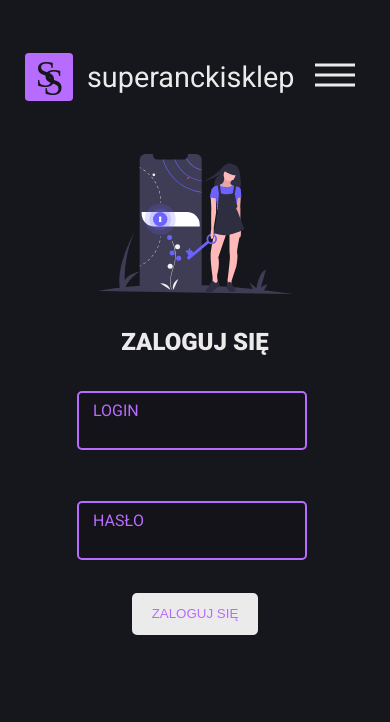
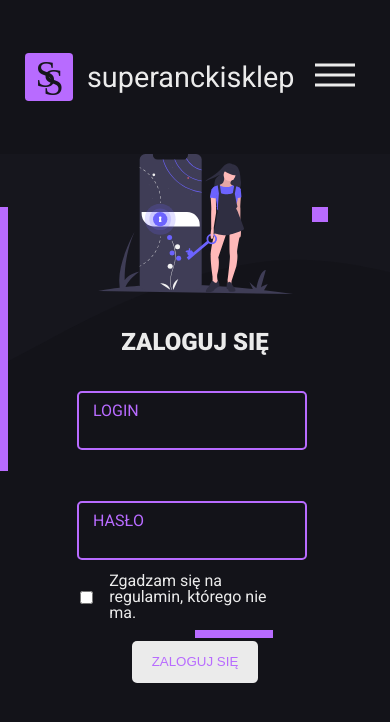
Before and after one commit to s0rus/superancki-sklep, a PHP site: page /login.php in a window 390 px wide. Shown: the top 722 px of the page. Run offline with PHP 8.4, Linux system fonts and the light colour scheme; style sheets or scripts are compiled from the project's sources.

Commit message:
completed front-end of login page 🗝

```diff
--- a/public/login.php
+++ b/public/login.php
@@ -14,14 +14,12 @@
     <title>superanckisklep - logowanie</title>
     <link href="https://fonts.googleapis.com/css2?family=Roboto:wght@100;400;900&display=swap" rel="stylesheet">
     <link rel="icon" href="../src/svgs/ss-logo.svg">
-    <link rel="stylesheet" href="../src/styles/index.css">
-    <link rel="stylesheet" href="../src/styles/index-mobile.css">
     <link rel="stylesheet" href="../src/styles/global-styles.css">
     <link rel="stylesheet" href="../src/styles/login-styles.css">
 
 </head>
 
-<body>
+<body style="background-color: #131319">
     <?php require_once '../src/components/navbar.php' ?>
     <div class="wrapper">
         <article class="login-article">
@@ -36,6 +34,10 @@
                     <label class="password-label" for="password">HASŁO</label><br>
                     <input type="password" name="password" id="password">
                 </div>
+                <div class="terms">
+                    <input type="checkbox" name="terms" id="terms">
+                    <p>Zgadzam się na regulamin, którego nie ma.</p>
+                </div>
                 <button class="button-link login-button"><span>ZALOGUJ SIĘ</span></button>
             </form>
         </article>
--- a/src/components/index-articles.php
+++ b/src/components/index-articles.php
@@ -31,7 +31,7 @@
             <br>
             <p>Jeśli będziesz miał jakieś pytania, chętnie na nie odpowiemy!</p>
             <br>
-            <a href="login.html"><button class="button-link"><span>ZALOGUJ SIĘ</span></button></a>
+            <a href="login.php"><button class="button-link"><span>ZALOGUJ SIĘ</span></button></a>
         </section>
     </article>
     <article class="projects-article">
@@ -42,7 +42,7 @@
             <h1>Nasza biblioteka projektów jest naprawdę wielka!</h1>
             <br>
             <p class="styled-p">To tylko wycinek naszych możliwości.</p>
-            <a href="sklep.html"><button class="button-link"><span>SPRAWDŹ</span></button></a>
+            <a href="sklep.php"><button class="button-link"><span>SPRAWDŹ</span></button></a>
         </section>
     </article>
     <article class="quotes-article">
--- a/src/components/navbar.php
+++ b/src/components/navbar.php
@@ -1,6 +1,6 @@
 <header class="main-header">
     <section class="logo">
-        <a href="index.html"><img class="logo-svg" src="../src/svgs/ss-logo.svg" alt="superanckisklep"></a>
+        <a href="index.php"><img class="logo-svg" src="../src/svgs/ss-logo.svg" alt="superanckisklep"></a>
         <h1 class="logo-title">superanckisklep</h1>
     </section>
     <nav class="main-header-nav">
--- a/src/styles/login-styles.css
+++ b/src/styles/login-styles.css
@@ -4,6 +4,32 @@
   display: flex;
   -ms-flex-pack: distribute;
       justify-content: space-around;
+  background-image: url("../svgs/waves2.svg");
+  background-repeat: no-repeat;
+  background-size: cover;
+  padding: 1em;
+  position: relative;
+  height: 100%;
+}
+
+.login-article::before {
+  content: "";
+  background-color: #b86bff;
+  width: 2vw;
+  height: 50%;
+  position: absolute;
+  top: 10%;
+  left: 0;
+}
+
+.login-article::after {
+  content: "";
+  background-color: #b86bff;
+  width: 4vw;
+  height: 4vw;
+  position: absolute;
+  top: 10%;
+  left: 80%;
 }
 
 .login-article img {
@@ -27,6 +53,16 @@
           align-items: flex-start;
 }
 
+.login-article form::after {
+  content: "";
+  background-color: #b86bff;
+  width: 20vw;
+  height: 1vh;
+  position: absolute;
+  top: 90%;
+  left: 50%;
+}
+
 .login-article form div {
   position: relative;
 }
@@ -48,22 +84,43 @@
 }
 
 .login-article form input,
-.login-article form button,
+.login-article form button {
+  margin: 1em;
+}
+
 .login-article form h1 {
-  margin: 1em;
+  margin-left: 0.6em;
 }
 
 .login-article form input {
   width: 30vw;
 }
 
-.login-waves {
-  width: 100%;
-  height: 100%;
-  background-color: red;
-  background-image: url("../svgs/waves.svg");
-  background-repeat: no-repeat;
-  background-size: cover;
+.terms {
+  display: -webkit-box;
+  display: -ms-flexbox;
+  display: flex;
+  -webkit-box-pack: start;
+      -ms-flex-pack: start;
+          justify-content: flex-start;
+  -webkit-box-align: center;
+      -ms-flex-align: center;
+          align-items: center;
+}
+
+.terms p {
+  text-align: left;
+  -webkit-box-flex: 10;
+      -ms-flex: 10;
+          flex: 10;
+  margin-left: -1em;
+  line-height: 1em;
+}
+
+.terms input {
+  -webkit-box-flex: 1;
+      -ms-flex: 1;
+          flex: 1;
 }
 
 @media (max-width: 768px) {
@@ -75,6 +132,7 @@
     -webkit-box-pack: center;
         -ms-flex-pack: center;
             justify-content: center;
+    padding: 0em;
   }
   .login-article img {
     margin: 0 auto;
@@ -107,5 +165,29 @@
     top: 45px;
     left: 93px;
   }
+  .terms {
+    display: -webkit-box;
+    display: -ms-flexbox;
+    display: flex;
+    -webkit-box-pack: start;
+        -ms-flex-pack: start;
+            justify-content: flex-start;
+    -webkit-box-align: center;
+        -ms-flex-align: center;
+            align-items: center;
+  }
+  .terms p {
+    text-align: left;
+    -webkit-box-flex: 10;
+        -ms-flex: 10;
+            flex: 10;
+    margin-left: 0em;
+    line-height: 1em;
+  }
+  .terms input {
+    -webkit-box-flex: 1;
+        -ms-flex: 1;
+            flex: 1;
+  }
 }
 /*# sourceMappingURL=login-styles.css.map */
--- a/src/styles/login-styles.scss
+++ b/src/styles/login-styles.scss
@@ -7,6 +7,32 @@ $font-secondary: #b86bff;
 .login-article {
   display: flex;
   justify-content: space-around;
+  background-image: url("../svgs/waves2.svg");
+  background-repeat: no-repeat;
+  background-size: cover;
+  padding: 1em;
+  position: relative;
+  height: 100%;
+
+  &::before {
+    content: "";
+    background-color: $font-secondary;
+    width: 2vw;
+    height: 50%;
+    position: absolute;
+    top: 10%;
+    left: 0;
+  }
+
+  &::after {
+    content: "";
+    background-color: $font-secondary;
+    width: 4vw;
+    height: 4vw;
+    position: absolute;
+    top: 10%;
+    left: 80%;
+  }
 
   img {
     width: 35vw;
@@ -18,6 +44,16 @@ $font-secondary: #b86bff;
     flex-direction: column;
     justify-content: center;
     align-items: flex-start;
+
+    &::after {
+      content: "";
+      background-color: $font-secondary;
+      width: 20vw;
+      height: 1vh;
+      position: absolute;
+      top: 90%;
+      left: 50%;
+    }
 
     div {
       position: relative;
@@ -39,9 +75,12 @@ $font-secondary: #b86bff;
     }
 
     input,
-    button,
+    button {
+      margin: 1em;
+    }
+
     h1 {
-      margin: 1em;
+      margin-left: 0.6em;
     }
 
     input {
@@ -50,20 +89,29 @@ $font-secondary: #b86bff;
   }
 }
 
-.login-waves {
-  width: 100%;
-  height: 100%;
+.terms {
+  display: flex;
+  justify-content: flex-start;
+  align-items: center;
 
-  background-color: red;
-  background-image: url("../svgs/waves.svg");
-  background-repeat: no-repeat;
-  background-size: cover;
+  p {
+    text-align: left;
+    flex: 10;
+    margin-left: -1em;
+
+    line-height: 1em;
+  }
+
+  input {
+    flex: 1;
+  }
 }
 
 @media (max-width: 768px) {
   .login-article {
     flex-direction: column;
     justify-content: center;
+    padding: 0em;
 
     img {
       margin: 0 auto;
@@ -103,4 +151,22 @@ $font-secondary: #b86bff;
       }
     }
   }
+
+  .terms {
+    display: flex;
+    justify-content: flex-start;
+    align-items: center;
+
+    p {
+      text-align: left;
+      flex: 10;
+      margin-left: 0em;
+
+      line-height: 1em;
+    }
+
+    input {
+      flex: 1;
+    }
+  }
 }
```
Also changed, not shown: src/svgs/waves2.svg (added), 1 other file.
